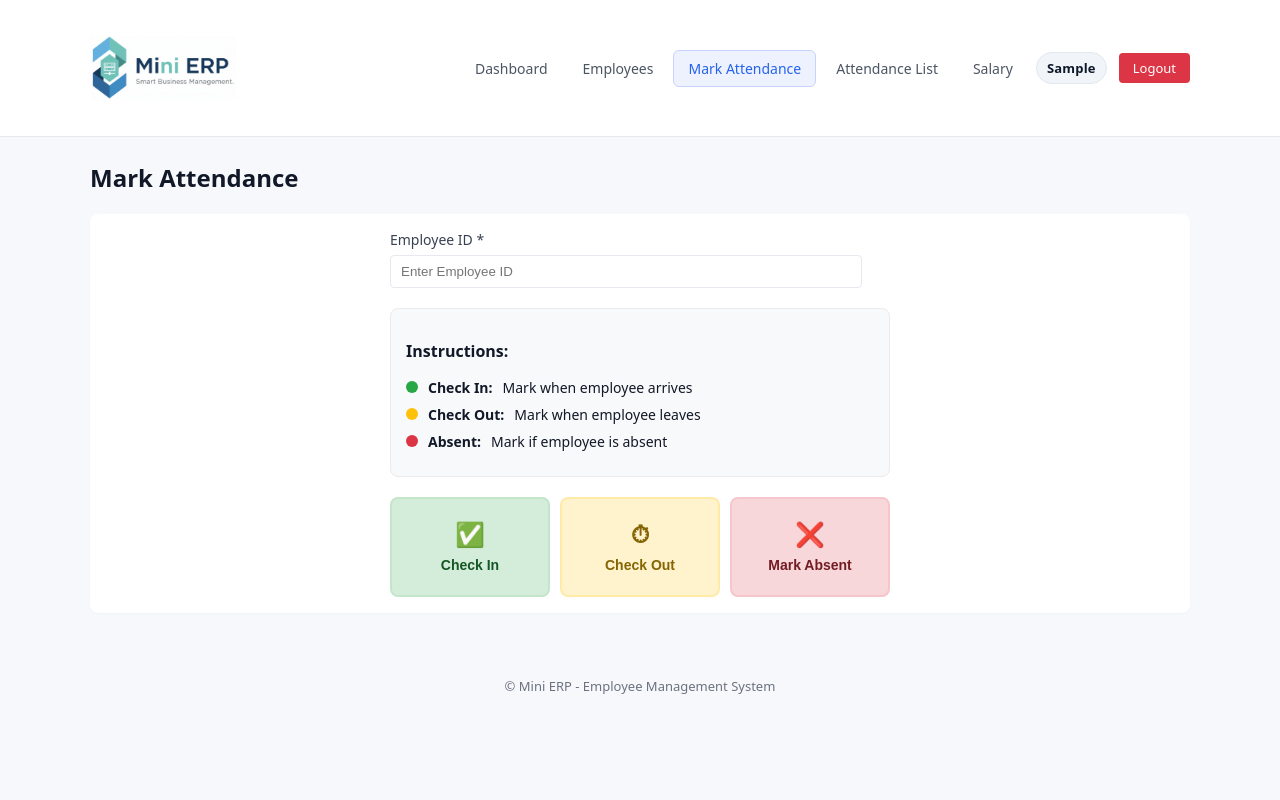
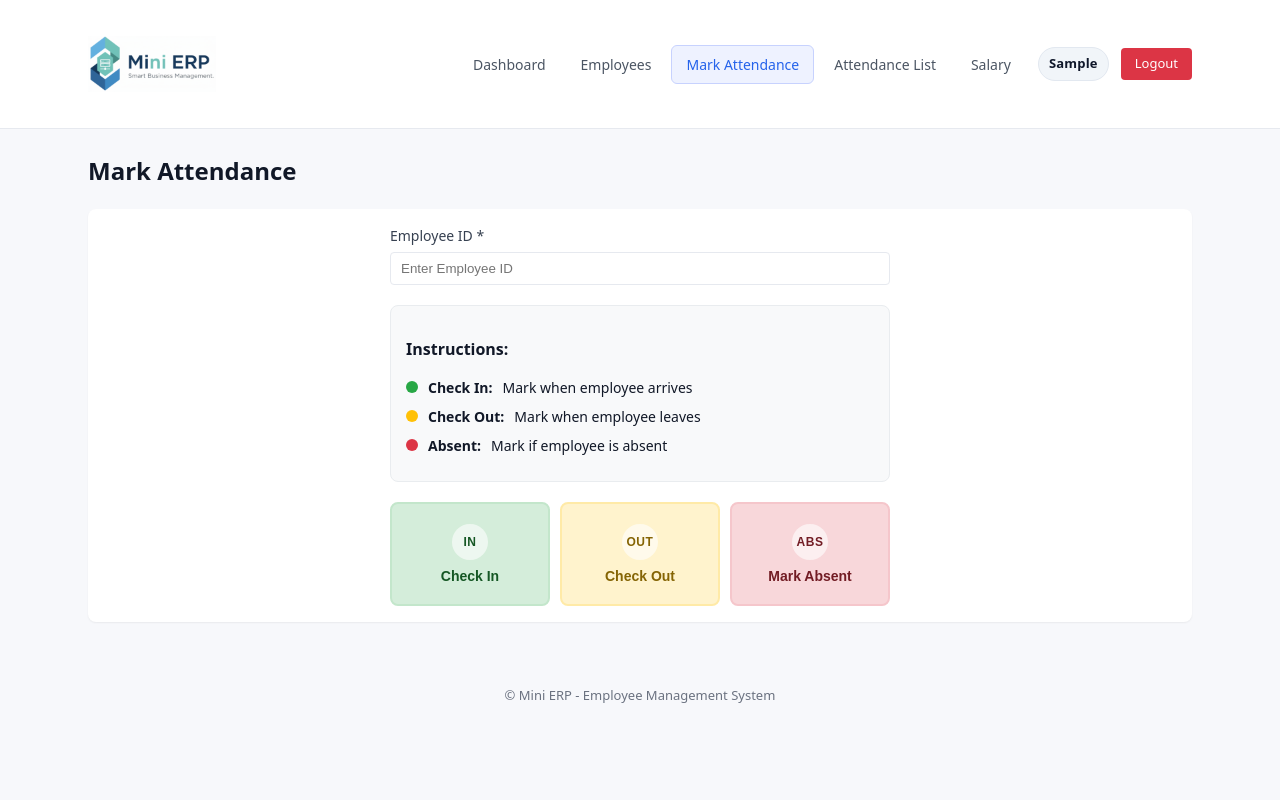
Before and after one commit to AbdulRehman786-maker/HR-ERP-Flask, a Flask app: page /attendance in a window 1280 px wide. Run offline with Flask 3, Linux system fonts and the light colour scheme; the visitor is signed in with stand-in values (Sample User, id 1); parts of the project's set-up code (start-up, migrations or seed data) failed here and were passed over.

Commit message:
Improve responsive layout and navigation

```diff
--- a/static/css/style.css
+++ b/static/css/style.css
@@ -7,6 +7,16 @@
 --muted:#6b7280;
 --accent:#2563eb;
 --danger:#ef4444;
+--success:#16a34a;
+--warning:#d97706;
+--radius:8px;
+--shadow:0 1px 2px rgba(0,0,0,0.06);
+}
+
+*,
+*::before,
+*::after {
+box-sizing: border-box;
 }
 
 body {
@@ -14,12 +24,34 @@ font-family: system-ui, -apple-system, "Segoe UI", Roboto, "Helvetica Neue", Ari
 margin: 0;
 background: var(--bg);
 color: #111827;
+line-height: 1.5;
+min-height: 100vh;
+overflow-x: hidden;
+}
+
+.sr-only {
+border: 0;
+clip: rect(0 0 0 0);
+height: 1px;
+margin: -1px;
+overflow: hidden;
+padding: 0;
+position: absolute;
+width: 1px;
+}
+
+img,
+svg {
+max-width: 100%;
+height: auto;
+display: block;
 }
 
 .container {
 width: 92%;
-max-width: 1100px;
+max-width: 1120px;
 margin: 24px auto;
+padding: 0 8px;
 }
 
 /* Topbar */
@@ -35,6 +67,8 @@ z-index: auto;
 display:flex;
 align-items:center;
 justify-content:space-between;
+gap: 12px;
+flex-wrap: wrap;
 }
 .brand {
 font-weight:700;
@@ -42,7 +76,7 @@ color:var(--accent);
 text-decoration:none;
 }
 .brand-logo {
-height: 64px;
+height: 56px;
 width: auto;
 display: block;
 }
@@ -52,15 +86,28 @@ display: block;
 display:flex;
 gap:16px;
 margin-bottom:16px;
+flex-wrap: wrap;
 }
 .card {
 background:var(--card);
 padding:16px;
-border-radius:8px;
-box-shadow: 0 1px 2px rgba(0,0,0,0.03);
+border-radius:var(--radius);
+box-shadow: var(--shadow);
 flex:1;
 }
 .metric { font-size:28px; margin:8px 0; }
+
+.card-icon {
+width: 40px;
+height: 40px;
+border-radius: 10px;
+display: inline-flex;
+align-items: center;
+justify-content: center;
+background: #eef2ff;
+color: #3730a3;
+margin-bottom: 8px;
+}
 
 /* Staff Profile Card */
 .profile-card {
@@ -128,25 +175,33 @@ color: #3730a3;
 width:100%;
 border-collapse:collapse;
 background:var(--card);
-box-shadow: 0 1px 2px rgba(0,0,0,0.03);
+box-shadow: var(--shadow);
+min-width: 640px;
 }
 .table th, .table td {
 padding:10px 12px;
 border-bottom:1px solid #eef2f7;
 text-align:left;
+vertical-align: top;
+}
+.table-wrapper {
+width: 100%;
+overflow-x: auto;
+-webkit-overflow-scrolling: touch;
+border-radius: var(--radius);
 }
 
 /* Forms */
 .form-card, .login-card {
 background:var(--card);
 padding:16px;
-border-radius:8px;
-box-shadow: 0 1px 2px rgba(0,0,0,0.03);
+border-radius:var(--radius);
+box-shadow: var(--shadow);
 max-width:700px;
 }
 .form-row { margin-bottom:10px; }
 .form-row label { display:block; margin-bottom:6px; font-size:14px; color:#374151; }
-.form-row input, .form-row select { width:90%; padding:8px 10px; border:1px solid #e6e9ef; border-radius:4px; }
+.form-row input, .form-row select { width:100%; padding:8px 10px; border:1px solid #e6e9ef; border-radius:4px; }
 
 /* Buttons */
 .btn {
@@ -168,11 +226,28 @@ padding:8px 12px;
 border-radius:6px;
 text-decoration:none;
 }
+.btn-outline:hover {
+border-color: #cbd5f5;
+color: var(--accent);
+}
+
+.btn:focus-visible,
+.btn-outline:focus-visible,
+.nav-btn:focus-visible,
+.nav-toggle:focus-visible,
+.form-input:focus-visible,
+input:focus-visible,
+select:focus-visible,
+textarea:focus-visible {
+outline: 2px solid rgba(37, 99, 235, 0.5);
+outline-offset: 2px;
+}
 
 /* Flash Messages */
 .flash-container {
-width: 50%;
-margin: 0 auto;
+width: 100%;
+max-width: 720px;
+margin: 0 auto 16px;
 }
 
 .flash-messages {
@@ -221,12 +296,15 @@ display: flex;
 align-items: center;
 gap: 8px;
 position: static;
+flex-wrap: wrap;
+width: auto;
 }
 
 .nav-buttons {
 display: flex;
 gap: 5px;
 align-items: center;
+flex-wrap: wrap;
 }
 
 .nav-btn {
@@ -253,11 +331,33 @@ color: var(--accent);
 border: 1px solid #c7d2fe;
 }
 
+.nav-toggle {
+display: none;
+align-items: center;
+justify-content: center;
+gap: 6px;
+padding: 8px 12px;
+border-radius: 6px;
+border: 1px solid #e2e8f0;
+background: #fff;
+color: #1f2937;
+cursor: pointer;
+font-size: 14px;
+font-weight: 600;
+}
+
+.nav-content {
+display: flex;
+align-items: center;
+gap: 12px;
+}
+
 /* Attendance Summary */
 .summary-stats {
 display: flex;
 gap: 20px;
 margin-top: 10px;
+flex-wrap: wrap;
 }
 
 .stat {
@@ -688,8 +794,17 @@ border: 2px solid #f5c6cb;
 }
 
 .btn-icon {
-font-size: 24px;
+font-size: 12px;
 margin-bottom: 8px;
+display: inline-flex;
+align-items: center;
+justify-content: center;
+min-width: 36px;
+height: 36px;
+border-radius: 999px;
+background: rgba(255,255,255,0.6);
+font-weight: 700;
+letter-spacing: 0.6px;
 }
 
 .btn-text {
@@ -770,10 +885,72 @@ outline: none;
 border-color: var(--accent);
 box-shadow: 0 0 0 3px rgba(37, 99, 235, 0.1);
 }
+
+.form-hint {
+display: block;
+margin-top: 6px;
+font-size: 12px;
+color: var(--muted);
+}
+
+.auth-link-text {
+margin: 0;
+}
+
+.auth-footer {
+margin-top: 16px;
+text-align: center;
+font-size: 14px;
+color: var(--muted);
+}
+
+.auth-link {
+color: var(--accent);
+text-decoration: none;
+font-weight: 600;
+}
+
+.auth-link:hover {
+text-decoration: underline;
+}
+
+.toolbar {
+display: flex;
+align-items: center;
+justify-content: space-between;
+gap: 16px;
+flex-wrap: wrap;
+}
+
+.quick-action-grid {
+display: grid;
+grid-template-columns: repeat(auto-fit, minmax(180px, 1fr));
+gap: 12px;
+}
+
+.action-btn {
+display: inline-flex;
+align-items: center;
+gap: 10px;
+padding: 12px 14px;
+border-radius: 10px;
+border: 1px solid #e6e9ef;
+background: #fff;
+color: #1f2937;
+text-decoration: none;
+font-weight: 600;
+}
+
+.action-btn:hover {
+border-color: #c7d2fe;
+box-shadow: var(--shadow);
+color: var(--accent);
+}
 .user-menu {
     display: flex;
     align-items: center;
     gap: 12px;
+    flex-wrap: wrap;
 }
 
 .user-menu .username {
--- a/static/js/app.js
+++ b/static/js/app.js
@@ -1,5 +1,14 @@
 // app.js - Clean version
 document.addEventListener('DOMContentLoaded', function () {
+  const navbar = document.querySelector('[data-nav]');
+  const navToggle = document.querySelector('.nav-toggle');
+
+  if (navbar && navToggle) {
+    navToggle.addEventListener('click', function () {
+      const isOpen = navbar.classList.toggle('is-open');
+      navToggle.setAttribute('aria-expanded', String(isOpen));
+    });
+  }
 
   // Export CSV button
   const exportBtn = document.getElementById('export-csv');
--- a/templates/admin/attendance.html
+++ b/templates/admin/attendance.html
@@ -35,7 +35,7 @@
     <div class="card summary">
         {% if mode == "employee" %}
             <h3>Attendance Summary - Employee ID: {{ emp_id }}</h3>
-            <p class="period">{{ month_start }} — {{ month_end }}</p>
+            <p class="period">{{ month_start }} - {{ month_end }}</p>
             <div class="summary-stats">
                 <span class="stat present">Present: <strong>{{ present_days }}</strong></span>
                 <span class="stat leave">Leave: <strong>{{ leave_days }}</strong></span>
@@ -53,6 +53,7 @@
 
     <!-- Attendance Table -->
     <div class="card">
+        <div class="table-wrapper">
         <table class="table">
             <thead>
                 <tr>
@@ -89,6 +90,7 @@
                 {% endif %}
             </tbody>
         </table>
+        </div>
     </div>
 </section>
 {% endblock %}
--- a/templates/admin/dashboard.html
+++ b/templates/admin/dashboard.html
@@ -52,7 +52,7 @@
     <!-- Quick Actions -->
     <div class="quick-actions card">
         <h3>Quick Actions</h3>
-        <div class="action-buttons">
+        <div class="quick-action-grid">
             <a class="action-btn" href="{{ url_for('admin_employees') }}">
                 <svg width="20" height="20" viewBox="0 0 24 24" fill="none" stroke="currentColor" stroke-width="2">
                     <path d="M16 21v-2a4 4 0 0 0-4-4H5a4 4 0 0 0-4 4v2"></path>
--- a/templates/admin/employees.html
+++ b/templates/admin/employees.html
@@ -29,6 +29,7 @@
     </div>
 
     <div class="card">
+        <div class="table-wrapper">
         <table class="table">
             <thead>
                 <tr>
@@ -47,7 +48,7 @@
                     <tr>
                         <td>{{ emp.emp_id }}</td>
                         <td>{{ emp.first_name }} {{ emp.last_name }}</td>
-                        <td><span class="dept-badge">{{ emp.department|upper }}</span></td>
+                        <td><span class="dept-badge dept-{{ emp.department|lower }}">{{ emp.department|upper }}</span></td>
                         <td><span class="role-badge role-{{ emp.role }}">{{ emp.role|capitalize }}</span></td>
                         <td>{{ emp.phone }}</td>
                         <td class="action-buttons">
@@ -65,6 +66,7 @@
                 {% endif %}
             </tbody>
         </table>
+        </div>
     </div>
 
     {% if total_pages > 1 %}
--- a/templates/admin/salary.html
+++ b/templates/admin/salary.html
@@ -66,6 +66,7 @@
 
     <!-- Salary Table -->
     <div class="card">
+        <div class="table-wrapper">
         <table class="table">
             <thead>
                 <tr>
@@ -102,6 +103,7 @@
                 {% endif %}
             </tbody>
         </table>
+        </div>
     </div>
 </section>
 {% endblock %}
--- a/templates/attendance/attendance.html
+++ b/templates/attendance/attendance.html
@@ -26,17 +26,17 @@
             <!-- Action Buttons -->
             <div class="attendance-actions">
                 <button type="submit" name="action" value="checkin" class="btn-checkin">
-                    <span class="btn-icon">✅</span>
+                    <span class="btn-icon" aria-hidden="true">IN</span>
                     <span class="btn-text">Check In</span>
                 </button>
 
                 <button type="submit" name="action" value="checkout" class="btn-checkout">
-                    <span class="btn-icon">⏱</span>
+                    <span class="btn-icon" aria-hidden="true">OUT</span>
                     <span class="btn-text">Check Out</span>
                 </button>
 
                 <button type="submit" name="action" value="absent" class="btn-absent">
-                    <span class="btn-icon">❌</span>
+                    <span class="btn-icon" aria-hidden="true">ABS</span>
                     <span class="btn-text">Mark Absent</span>
                 </button>
             </div>
--- a/templates/base.html
+++ b/templates/base.html
@@ -27,8 +27,12 @@
                href="{% if session.get('role') == 'staff' %}{{ url_for('staff_dashboard') }}{% elif session.get('role') == 'admin' %}{{ url_for('admin_dashboard') }}{% else %}{{ url_for('login') }}{% endif %}">
                 <img src="{{ url_for('static', filename='MiniERPLogo.png') }}" alt="Mini ERP" class="brand-logo">
             </a>
-            <nav class="navbar">
+            <nav class="navbar" data-nav>
                 {% if session.get("user_id") %}
+                    <button class="nav-toggle" type="button" aria-expanded="false" aria-controls="primary-nav">
+                        Menu
+                    </button>
+                    <div class="nav-content" id="primary-nav">
                         <div class="nav-buttons">
                             {% if session.get("role") == "admin" %}
                                 <a href="{{ url_for('admin_dashboard') }}" class="nav-btn {% if request.path == url_for('admin_dashboard') %}active{% endif %}">Dashboard</a>
@@ -44,6 +48,7 @@
                         <div class="user-menu">
                             <span class="username">{{ session.get("username") }}</span>
                             <a href="{{ url_for('logout') }}" class="logout-btn">Logout</a>
+                        </div>
                     </div>
                 {% endif %}
             </nav>
--- a/templates/staff/dashboard.html
+++ b/templates/staff/dashboard.html
@@ -36,6 +36,7 @@
     <div class="card">
         <h3>Recent Attendance</h3>
 
+        <div class="table-wrapper">
         <table class="table">
             <thead>
                 <tr>
@@ -68,6 +69,7 @@
                 {% endif %}
             </tbody>
         </table>
+        </div>
     </div>
 </section>
 {% endblock %}
```
Also changed, not shown: other parts of static/css/style.css (+126 -0 lines). Lines whose indentation alone changed are shown as unchanged.
